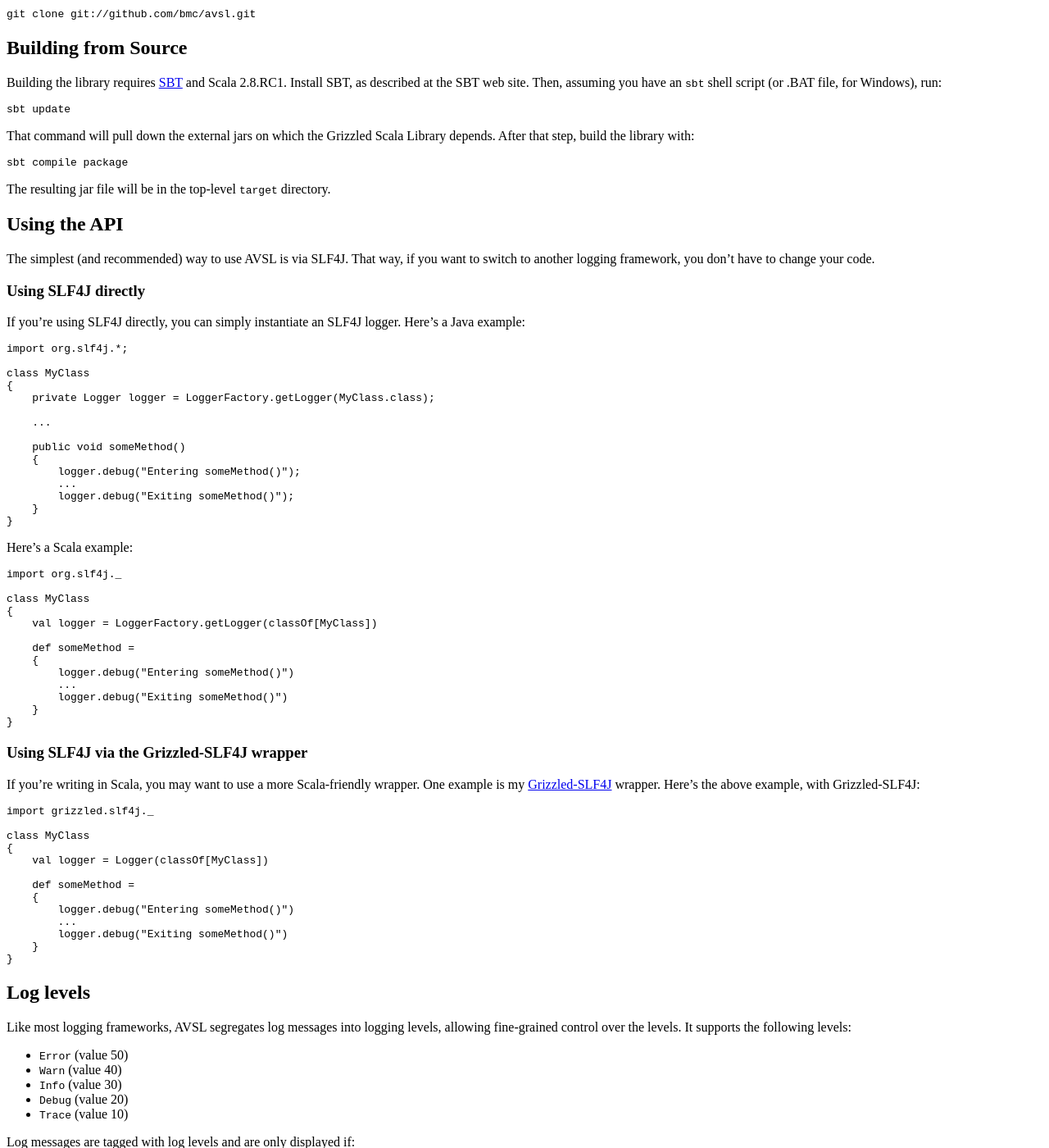
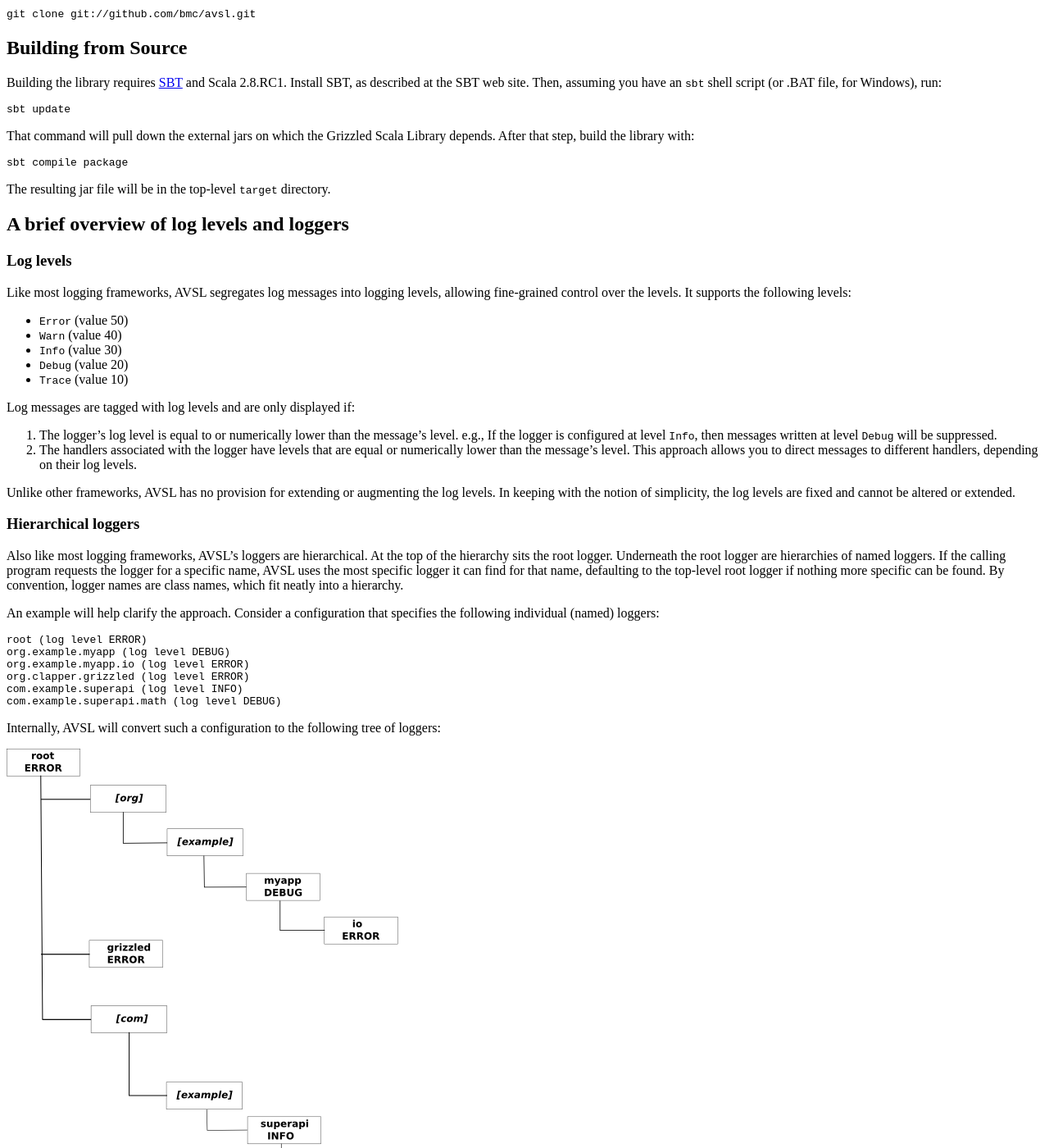
Before and after one commit to bmc/avsl, a Jekyll site: the page built from index.md, in a window 1280 px wide and 1400 px high, scrolled down 1083 px. Shown: the whole window at 82% size. Built offline with Jekyll 4.4.1, drawn with Linux system fonts in a browser that asks for light colours; some of the changed text lies outside the part shown.

Commit message:
Rearranged sections, and removed some duplication

```diff
--- a/index.md
+++ b/index.md
@@ -91,70 +91,9 @@
 
 The resulting jar file will be in the top-level `target` directory.
 
-## Using the API
+## A brief overview of log levels and loggers
 
-The simplest (and recommended) way to use AVSL is via SLF4J. That way, if
-you want to switch to another logging framework, you don't have to change
-your code.
-
-### Using SLF4J directly
-
-If you're using SLF4J directly, you can simply instantiate an SLF4J logger.
-Here's a Java example:
-
-    import org.slf4j.*;
-
-    class MyClass
-    {
-        private Logger logger = LoggerFactory.getLogger(MyClass.class);
-
-        ...
-
-        public void someMethod()
-        {
-            logger.debug("Entering someMethod()");
-            ...
-            logger.debug("Exiting someMethod()");
-        }
-    }
-
-Here's a Scala example:
-
-    import org.slf4j._
-
-    class MyClass
-    {
-        val logger = LoggerFactory.getLogger(classOf[MyClass])
-
-        def someMethod =
-        {
-            logger.debug("Entering someMethod()")
-            ...
-            logger.debug("Exiting someMethod()")
-        }
-    }
-
-### Using SLF4J via the Grizzled-SLF4J wrapper
-
-If you're writing in Scala, you may want to use a more Scala-friendly wrapper.
-One example is my [Grizzled-SLF4J][] wrapper. Here's the above example,
-with Grizzled-SLF4J:
-
-    import grizzled.slf4j._
-
-    class MyClass
-    {
-        val logger = Logger(classOf[MyClass])
-
-        def someMethod =
-        {
-            logger.debug("Entering someMethod()")
-            ...
-            logger.debug("Exiting someMethod()")
-        }
-    }
-
-## Log levels
+### Log levels
 
 Like most logging frameworks, AVSL segregates log messages into logging
 levels, allowing fine-grained control over the levels. It supports the
@@ -179,7 +118,7 @@
 the log levels. In keeping with the notion of simplicity, the log levels
 are fixed and cannot be altered or extended.
 
-## Hierarchical loggers
+### Hierarchical loggers
 
 Also like most logging frameworks, AVSL's loggers are hierarchical. At the
 top of the hierarchy sits the root logger. Underneath the root logger are
```
Also changed, not shown: other parts of index.md (+59 -1 lines).
